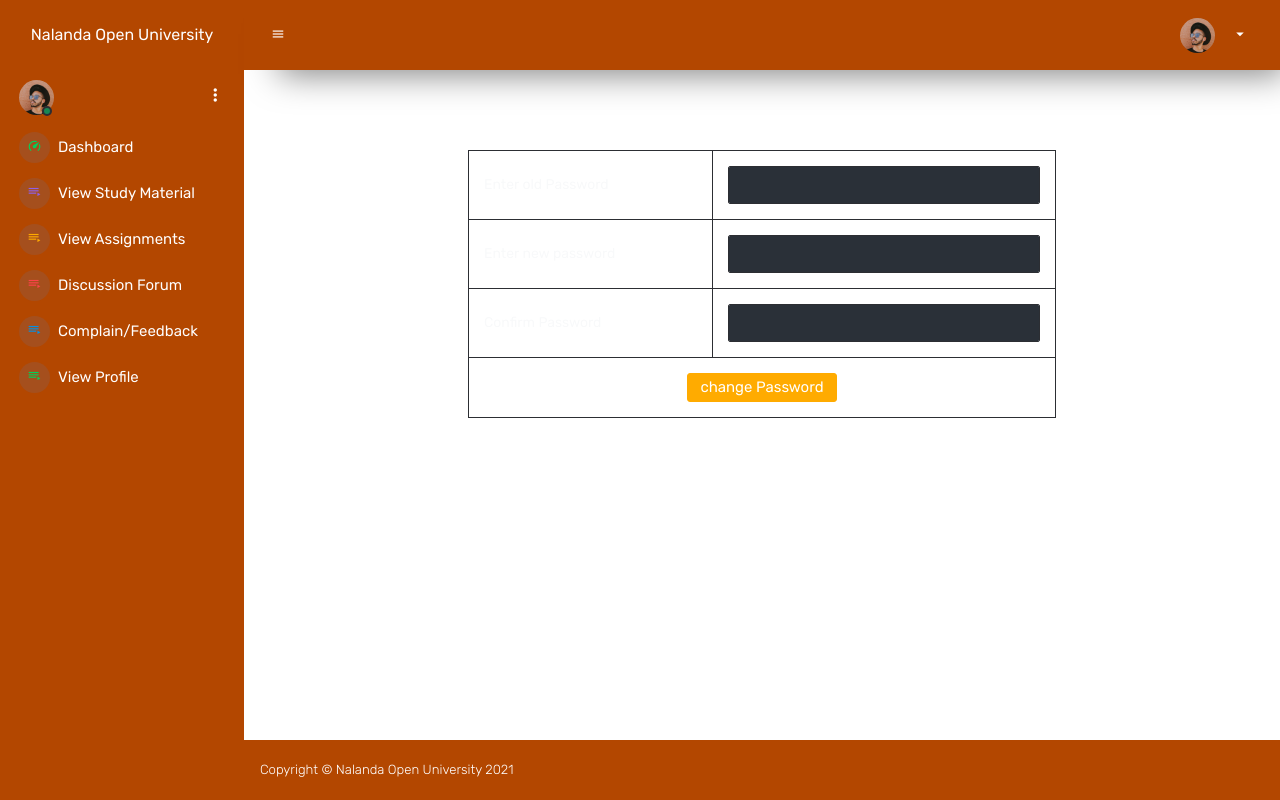
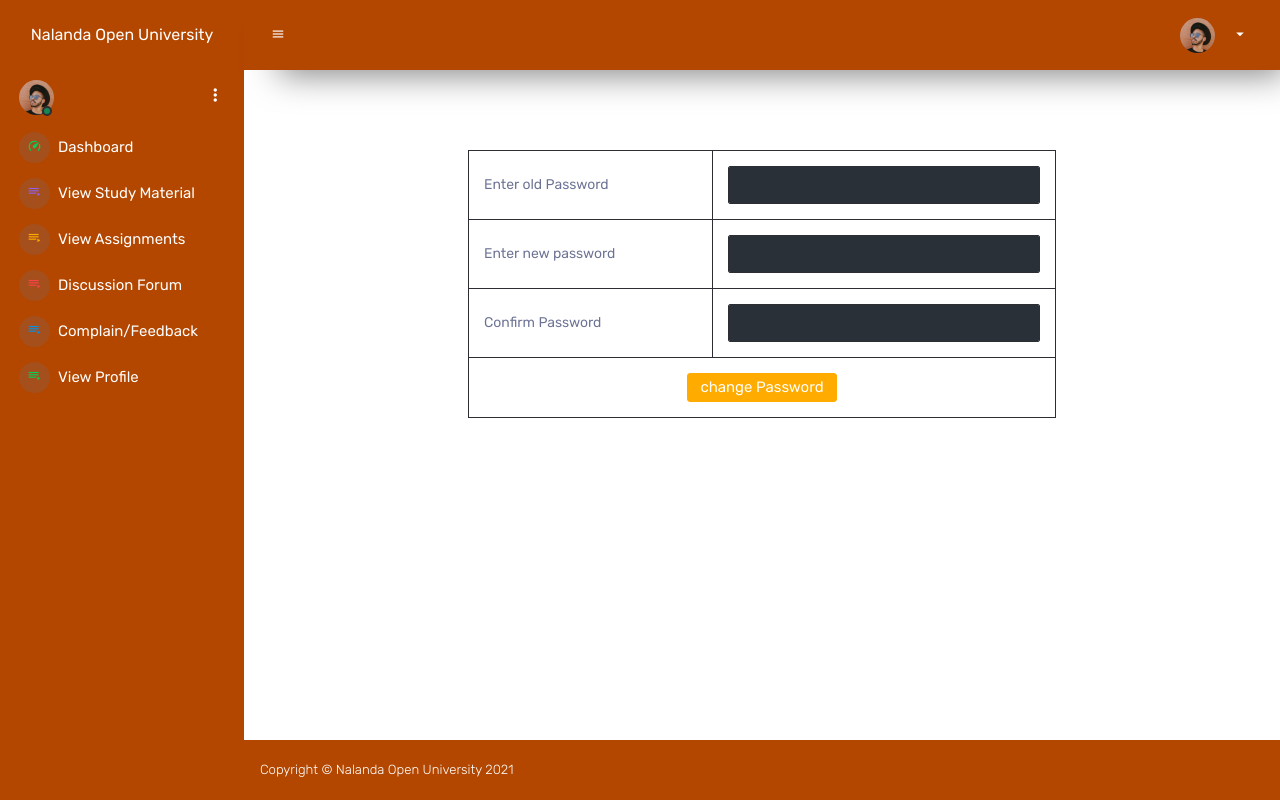
Before and after one commit to Muskan-Maurya/NOU_Webapplication, a Django app: template studentapp/templates/changepassword.html in a window 1280 px wide. Run offline with Django 4.2, Linux system fonts and the light colour scheme; the template is opened without the code that fills it, so the values that code supplies are empty; some libraries are stand-ins or nearby versions.

Commit message:
password change

```diff
--- a/studentapp/templates/changepassword.html
+++ b/studentapp/templates/changepassword.html
@@ -13,7 +13,7 @@
             <h1 style="text-align:center;">Change password</h1>
             <form method="POST" action="{%url 'studentapp:changepassword'%}" class="form-group">
                 {% csrf_token %}
-                <table class="table table-bordered text-light" style="width: 60%; margin:auto;">
+                <table class="table table-bordered " style="width: 60%; margin:auto;">
                     <tr>
                         <td>Enter old Password</td>
                         <td>
```
